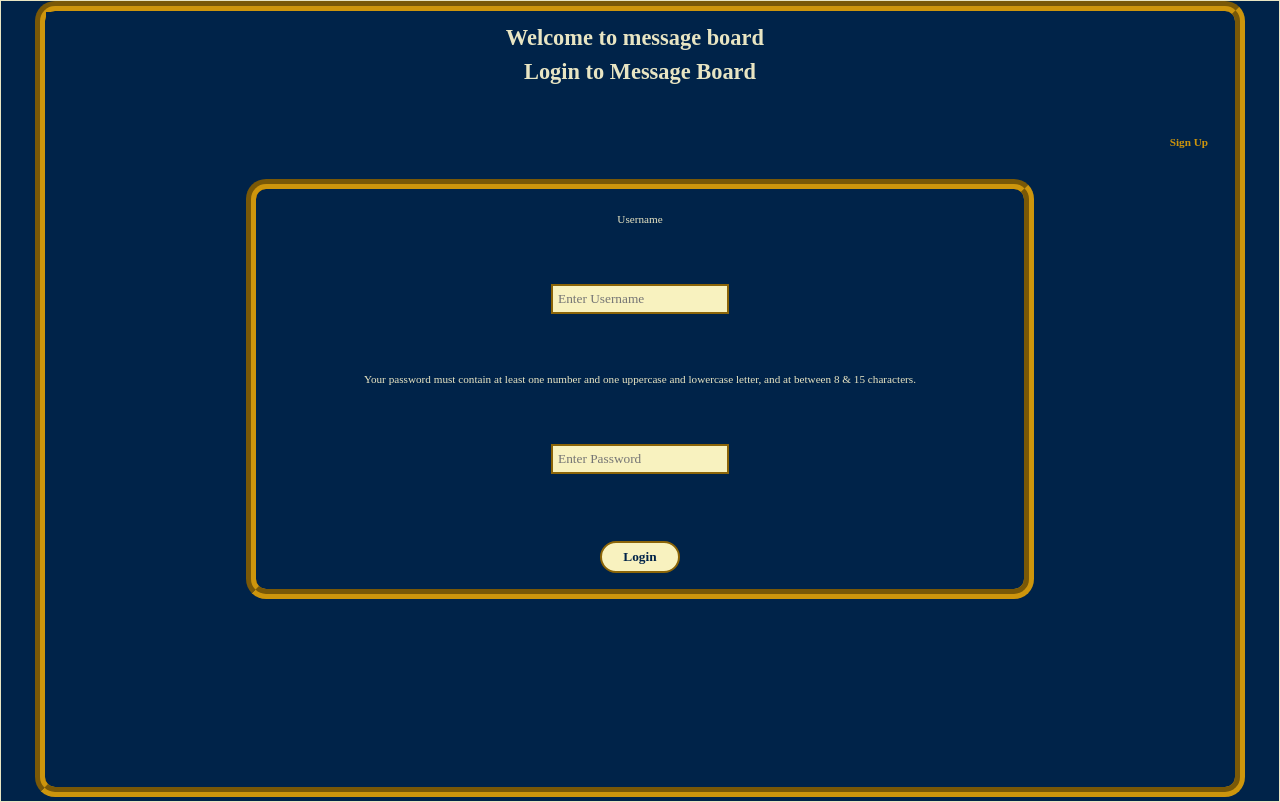
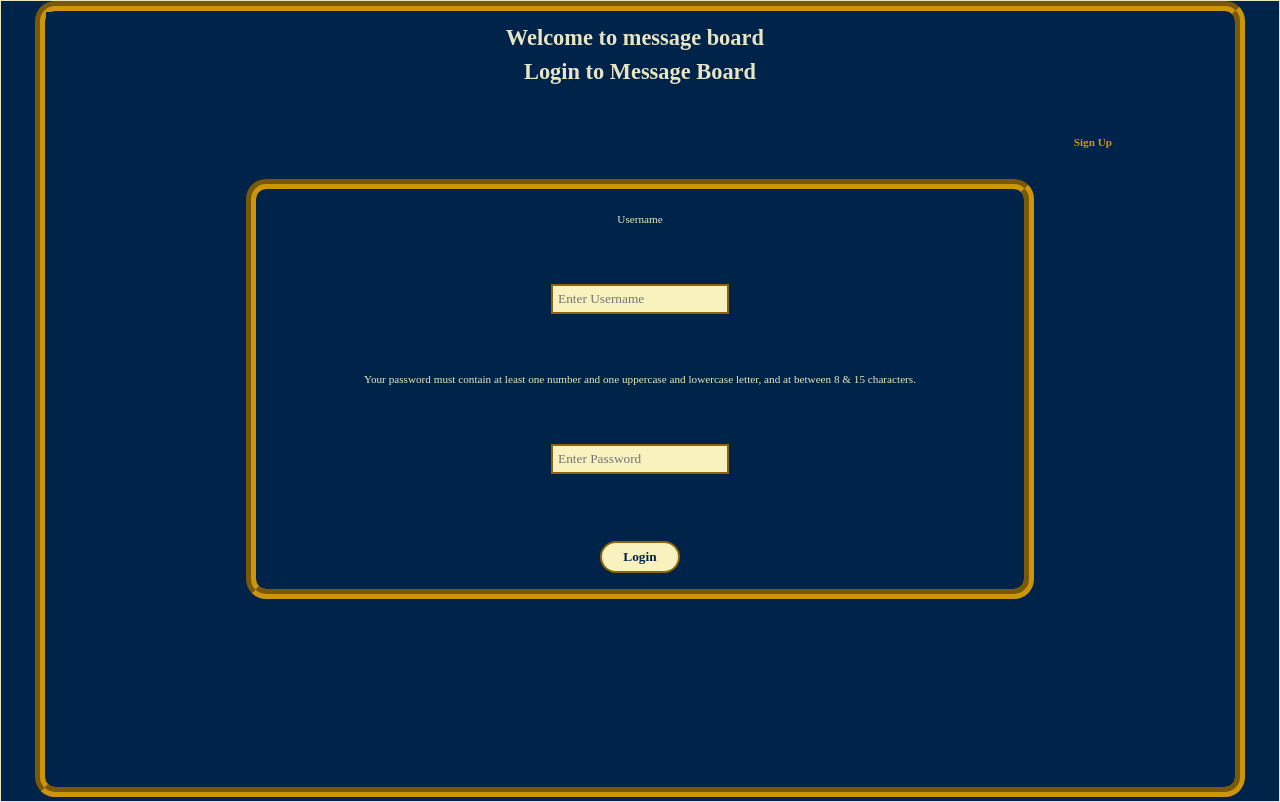
Before and after one commit to johnKennedy79/React_FS_Messages, a React (Vite) app in the folder client/: page / in a window 1280 px wide. Built offline with nearby package versions, Linux system fonts and the light colour scheme; no server answers; a web font is replaced by a local one.

Commit message:
adjusted signup a tag

```diff
--- a/client/eslint.config.js
+++ b/client/eslint.config.js
@@ -29,7 +29,6 @@ export default [
       ...react.configs["jsx-runtime"].rules,
       ...reactHooks.configs.recommended.rules,
       "react/jsx-no-target-blank": "off",
-      "react props-type": "off",
       "react-refresh/only-export-components": [
         "warn",
         { allowConstantExport: true },
--- a/client/src/css/login.css
+++ b/client/src/css/login.css
@@ -1,7 +1,7 @@
 .loginNav {
   position: fixed;
   top: 8rem;
-  right: 4rem;
+  right: 10rem;
   padding: 0.5rem;
 }
 .loginNav a {
```
